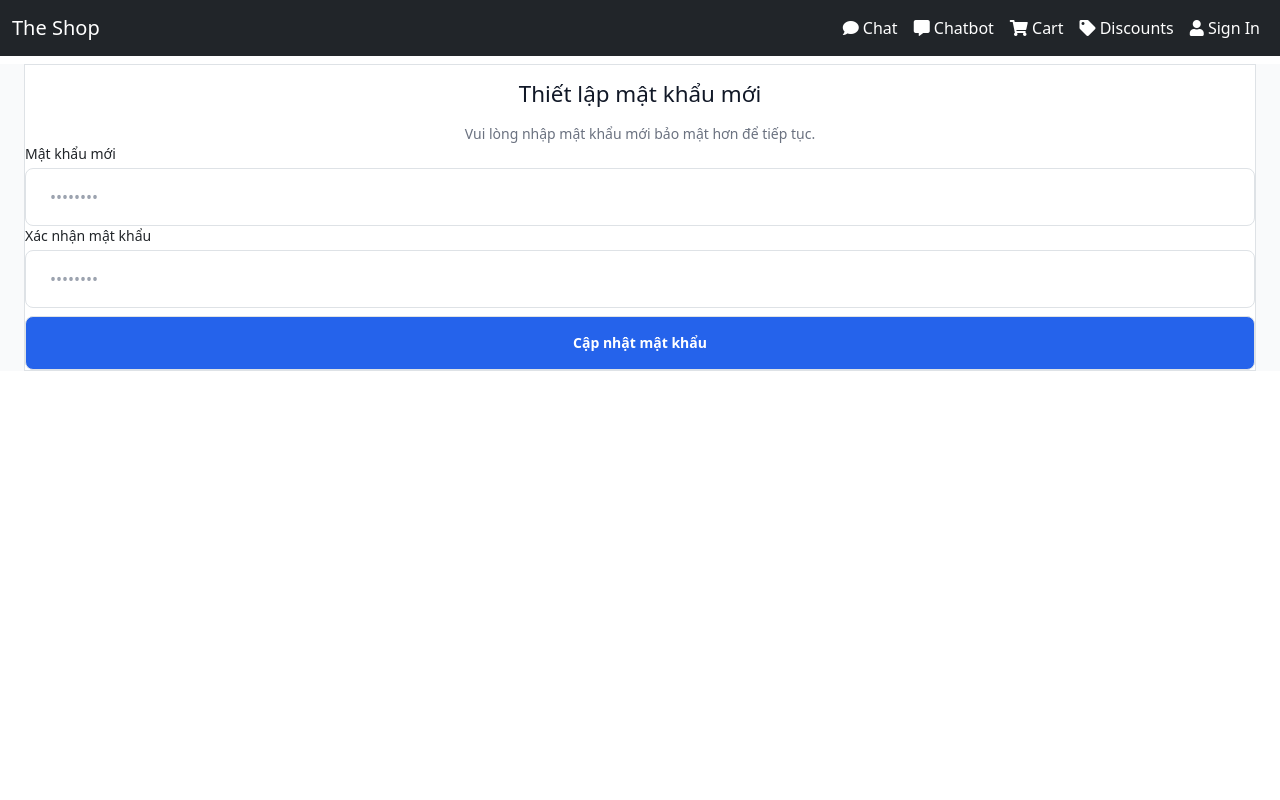
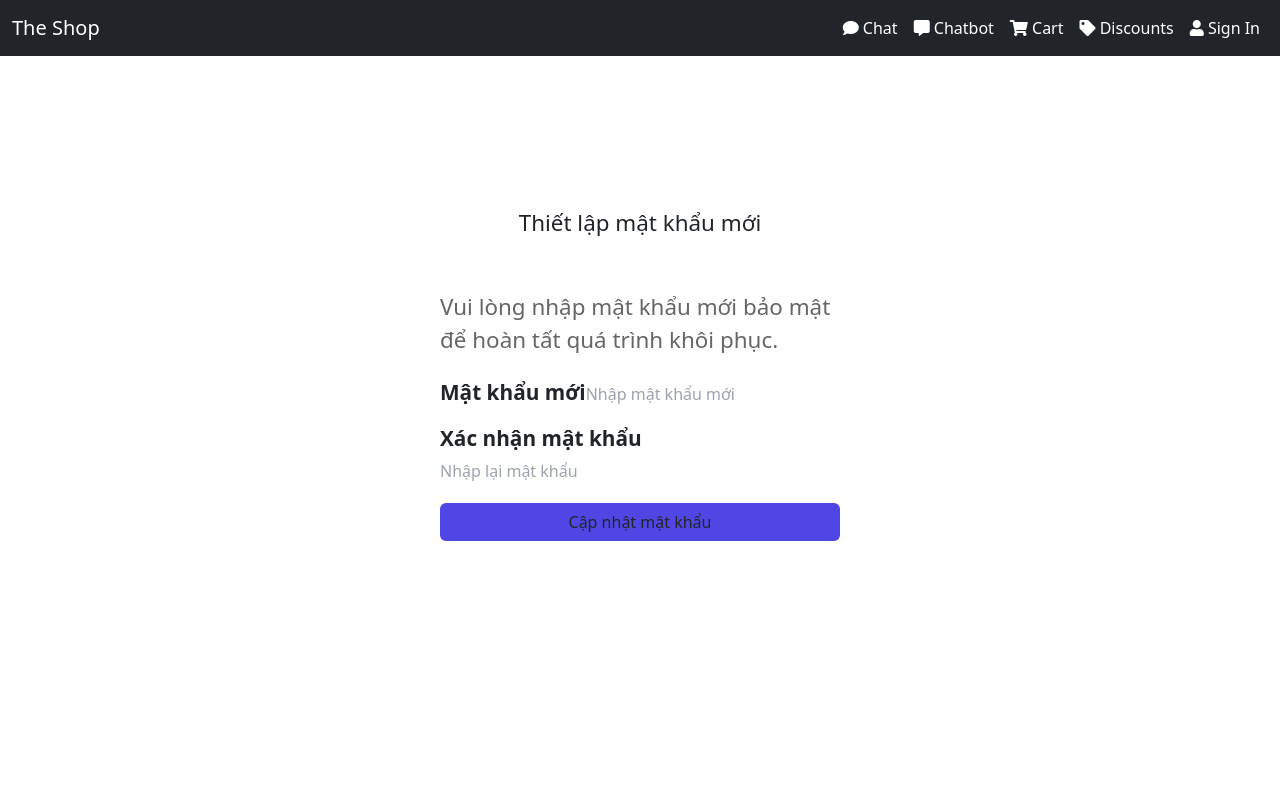
Before and after one commit to dluongta/The-Digital-Shop, a React (Create React App) app in the folder client/: page /reset-password/1/1 in a window 1280 px wide. Shown: the top 800 px of the page. Built offline with nearby package versions, Linux system fonts and the light colour scheme.

Commit message:
complete app

```diff
--- a/client/src/layouts/ForgotPassword.jsx
+++ b/client/src/layouts/ForgotPassword.jsx
@@ -79,7 +79,7 @@ const ForgotPassword = () => {
                         type="email" // Đổi text thành email để browser tự validate format
                         name="email"
                         required
-                        placeholder="Ví dụ: luongta@gmail.com"
+                        placeholder="Ví dụ: admin@example.com"
                         className="box"
                         style={{ width: '100%', padding: '12px', marginBottom: '15px', border: '1px solid #ddd', borderRadius: '5px' }}
                         onChange={(e) => setResetEmail(e.target.value)}
--- a/client/src/pages/ResetPassword.js
+++ b/client/src/pages/ResetPassword.js
@@ -1,6 +1,7 @@
-import React, { useState } from "react";
-import { useLocation, useNavigate, useParams } from "react-router-dom";
+import React, { useState, useEffect } from "react";
+import { useNavigate, useParams } from "react-router-dom";
 import Message from "../components/Message";
+import Loader from "../components/Loader";
 import axios from "axios";
 
 const ResetPassword = () => {
@@ -10,103 +11,124 @@ const ResetPassword = () => {
   const [password, setPassword] = useState("");
   const [confirmPassword, setConfirmPassword] = useState("");
   const [message, setMessage] = useState("");
+  const [variant, setVariant] = useState("danger");
   const [loading, setLoading] = useState(false);
+  const [isSuccess, setIsSuccess] = useState(false);
+
+  // Xử lý chuyển hướng sau 3 giây khi thành công
+  useEffect(() => {
+    if (isSuccess) {
+      const timer = setTimeout(() => {
+        navigate("/login");
+      }, 3000);
+      return () => clearTimeout(timer);
+    }
+  }, [isSuccess, navigate]);
 
   const handleSubmit = async (e) => {
     e.preventDefault();
+    setMessage("");
 
     if (password !== confirmPassword) {
+      setVariant("danger");
       setMessage("Mật khẩu xác nhận không khớp.");
+      return;
+    }
+
+    if (password.length < 6) {
+        setVariant("danger");
+        setMessage("Mật khẩu phải có ít nhất 6 ký tự.");
         return;
       }
 
     setLoading(true);
     try {
-      const response = await axios.post(`/api/reset-password/${id}/${token}`, {
+      const { data } = await axios.post(`/api/reset-password/${id}/${token}`, {
         password,
       });
 
-      if (response.data.status === "Password Updated Succeeded") {
-        // Điều hướng kèm thông báo thành công
-        navigate("/login", {
-          state: { message: "Đổi mật khẩu thành công! Vui lòng đăng nhập lại." },
-        });
+      // Khớp với status từ Backend: "Password Updated Successfully"
+      if (data.status === "Password Updated Successfully" || data.status === "Password Updated Succeeded") {
+        setVariant("success");
+        setMessage("Cập nhật thành công! Bạn sẽ được chuyển về trang đăng nhập sau 3 giây...");
+        setIsSuccess(true);
       } else {
-        setMessage(response.data.status);
+        setVariant("danger");
+        setMessage(data.status);
       }
     } catch (error) {
-      setMessage("Liên kết đã hết hạn hoặc có lỗi xảy ra.");
+      setVariant("danger");
+      const errorMsg = error.response && error.response.data.status
+        ? error.response.data.status
+        : "Liên kết đã hết hạn hoặc có lỗi xảy ra.";
+      setMessage(errorMsg);
     } finally {
       setLoading(false);
     }
   };
 
   return (
-    <div className="min-h-screen flex items-center justify-center bg-gray-50 py-12 px-4 sm:px-6 lg:px-8">
-      <div className="max-w-md w-full space-y-8 bg-white p-10 rounded-2xl shadow-xl border border-gray-100">
-        <div>
-          <h2 className="mt-2 text-center text-3xl font-extrabold text-gray-900 tracking-tight">
+    <div className="form-container" style={{ minHeight: '80vh', display: 'flex', alignItems: 'center' }}>
+      <div className="box-container" style={{ maxWidth: '450px', width: '100%', margin: '0 auto' }}>
+
+        <h2 className="title" style={{ textAlign: 'center', marginBottom: '20px', textTransform: 'none' }}>
             Thiết lập mật khẩu mới
         </h2>
-          <p className="mt-2 text-center text-sm text-gray-500">
-            Vui lòng nhập mật khẩu mới bảo mật hơn để tiếp tục.
+
+        {message && <Message variant={variant}>{message}</Message>}
+        {loading && <Loader />}
+
+        <form onSubmit={handleSubmit} className="box-shadow" style={{ background: '#fff', padding: '25px', borderRadius: '10px' }}>
+          <p style={{ fontSize: '1.4rem', color: '#666', marginBottom: '20px' }}>
+            Vui lòng nhập mật khẩu mới bảo mật để hoàn tất quá trình khôi phục.
           </p>
-        </div>
 
-        {message && (
-          <div className="animate-pulse">
-             <Message variant={message.includes("thành công") ? 'success' : 'danger'}>
-                {message}
-             </Message>
-          </div>
-        )}
-
-        <form className="mt-8 space-y-4" onSubmit={handleSubmit}>
-          <div className="space-y-4">
-            <div>
-              <label className="block text-sm font-medium text-gray-700 mb-1">Mật khẩu mới</label>
+          <div style={{ marginBottom: '15px' }}>
+            <label style={{ fontSize: '1.3rem', fontWeight: '600' }}>Mật khẩu mới</label>
             <input
               type="password"
               required
-                className="appearance-none relative block w-full px-4 py-3 border border-gray-300 placeholder-gray-400 text-gray-900 rounded-lg focus:outline-none focus:ring-2 focus:ring-blue-500 focus:border-transparent transition-all sm:text-sm"
-                placeholder="••••••••"
+              className="box"
+              placeholder="Nhập mật khẩu mới"
               value={password}
               onChange={(e) => setPassword(e.target.value)}
+              disabled={isSuccess}
+              style={{ marginTop: '5px' }}
             />
           </div>
 
-            <div>
-              <label className="block text-sm font-medium text-gray-700 mb-1">Xác nhận mật khẩu</label>
+          <div style={{ marginBottom: '20px' }}>
+            <label style={{ fontSize: '1.3rem', fontWeight: '600' }}>Xác nhận mật khẩu</label>
             <input
               type="password"
               required
-                className="appearance-none relative block w-full px-4 py-3 border border-gray-300 placeholder-gray-400 text-gray-900 rounded-lg focus:outline-none focus:ring-2 focus:ring-blue-500 focus:border-transparent transition-all sm:text-sm"
-                placeholder="••••••••"
+              className="box"
+              placeholder="Nhập lại mật khẩu"
               value={confirmPassword}
               onChange={(e) => setConfirmPassword(e.target.value)}
+              disabled={isSuccess}
+              style={{ marginTop: '5px' }}
             />
           </div>
-          </div>
 
-          <div className="pt-2">
           <button
             type="submit"
-              disabled={loading}
-              className={`group relative w-full flex justify-center py-3 px-4 border border-transparent text-sm font-semibold rounded-lg text-white transition-all transform active:scale-95 ${
-                loading ? 'bg-blue-400 cursor-not-allowed' : 'bg-blue-600 hover:bg-blue-700 shadow-md hover:shadow-lg'
-              }`}
+            className="btn"
+            disabled={loading || isSuccess}
+            style={{
+                width: '100%',
+                background: isSuccess ? '#28a745' : '#4f46e5',
+                cursor: (loading || isSuccess) ? 'not-allowed' : 'pointer'
+            }}
           >
-              {loading ? (
-                <span className="flex items-center">
-                  <svg className="animate-spin -ml-1 mr-3 h-5 w-5 text-white" fill="none" viewBox="0 0 24 24">
-                    <circle className="opacity-25" cx="12" cy="12" r="10" stroke="currentColor" strokeWidth="4"></circle>
-                    <path className="opacity-75" fill="currentColor" d="M4 12a8 8 0 018-8V0C5.373 0 0 5.373 0 12h4zm2 5.291A7.962 7.962 0 014 12H0c0 3.042 1.135 5.824 3 7.938l3-2.647z"></path>
-                  </svg>
-                  Đang xử lý...
-                </span>
-              ) : "Cập nhật mật khẩu"}
+            {loading ? 'Đang xử lý...' : isSuccess ? 'Đang chuyển hướng...' : 'Cập nhật mật khẩu'}
           </button>
+
+          {isSuccess && (
+              <div style={{ textAlign: 'center', marginTop: '15px' }}>
+                  <progress value={100} max={100} style={{ width: '100%', height: '5px' }}></progress>
               </div>
+          )}
         </form>
       </div>
     </div>
```
Also changed, not shown: 8 other files (tests, documents, lock files or other folders). Lines whose indentation alone changed are shown as unchanged.
